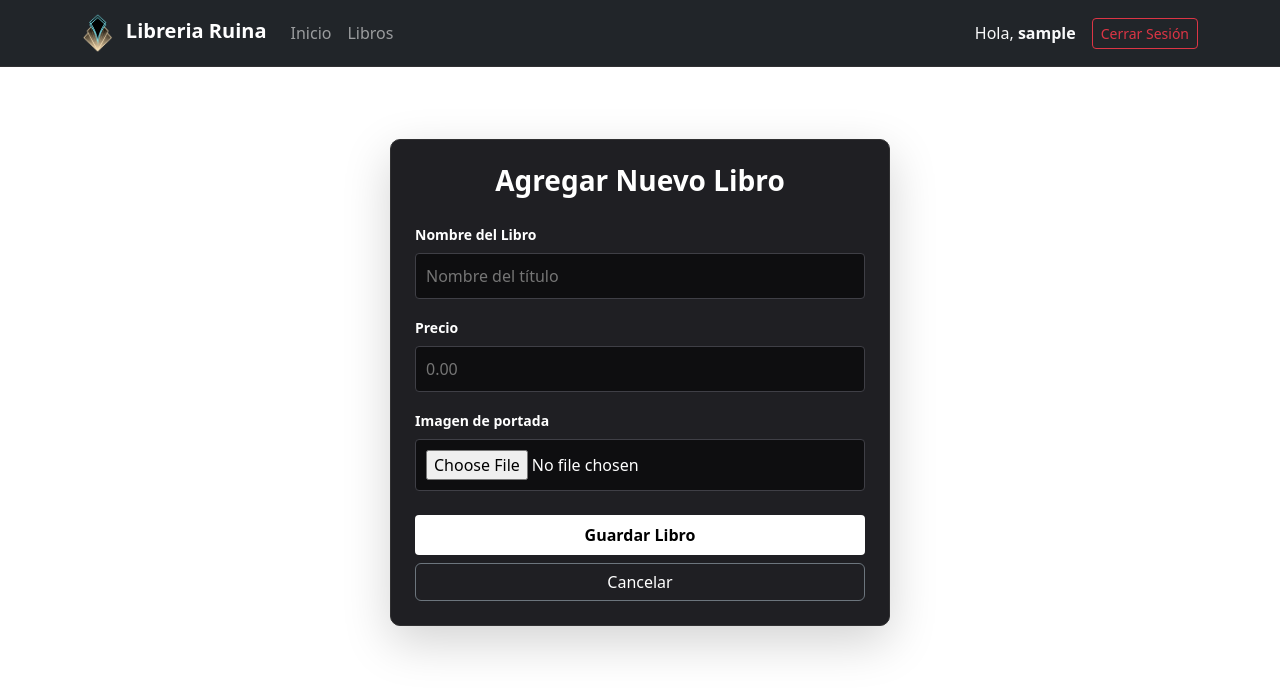
After one commit to Nixozx/ProyectoDjangoLibreria, a Django app: page /agregar/ in a window 1280 px wide. The commit adds this page. Shown: the top 694 px of the page. Run offline with Django 5.2, Linux system fonts and the light colour scheme; the visitor is signed in with stand-in values (Sample User, id 1).

Commit message:
Catálogo funcional: Botón de agregar con borde, formulario protegido y diseño premium

```diff
--- /dev/null
+++ b/core_app/templates/core/agregar.html
@@ -0,0 +1,54 @@
+{% extends 'layouts/base.html' %}
+{% block content %}
+<div class="container d-flex justify-content-center py-5">
+    <div class="card p-4 shadow-lg" style="width: 100%; max-width: 500px; background-color: #1f1f23; border: 1px solid #303032; border-radius: 10px;">
+        <h3 class="text-center mb-4 text-white fw-bold">Agregar Nuevo Libro</h3>
+
+        <form method="POST" enctype="multipart/form-data">
+            {% csrf_token %}
+
+            <div class="mb-3">
+                <label class="form-label text-white small fw-bold">Nombre del Libro</label>
+                <input type="text" name="nombre" class="custom-input" placeholder="Nombre del título" required>
+            </div>
+
+            <div class="mb-3">
+                <label class="form-label text-white small fw-bold">Precio</label>
+                <input type="number" name="precio" class="custom-input" placeholder="0.00" step="0.01" required>
+            </div>
+
+            <div class="mb-3">
+                <label class="form-label text-white small fw-bold">Imagen de portada</label>
+                <input type="file" name="imagen" class="custom-input" accept="image/*" required>
+            </div>
+
+            <div class="d-grid gap-2 mt-4">
+                <button type="submit" class="btn-modern-light py-2">Guardar Libro</button>
+                <a href="{% url 'catalog' %}" class="btn btn-outline-secondary text-white border-secondary">Cancelar</a>
+            </div>
+        </form>
+    </div>
+</div>
+
+<style>
+    .custom-input {
+        width: 100%;
+        padding: 10px;
+        background-color: #0e0e10 !important;
+        border: 1px solid #3f3f46 !important;
+        color: #ffffff !important;
+        border-radius: 4px;
+        outline: none;
+    }
+    .custom-input:focus { border-color: #ffffff; }
+    .btn-modern-light {
+        background-color: #ffffff;
+        color: #000000;
+        border: none;
+        font-weight: bold;
+        border-radius: 4px;
+        transition: 0.3s;
+    }
+    .btn-modern-light:hover { background-color: #cccccc; }
+</style>
+{% endblock %}
--- a/core_app/urls.py
+++ b/core_app/urls.py
@@ -8,4 +8,5 @@ urlpatterns = [
     path('login/', auth_views.LoginView.as_view(template_name='registration/login.html'), name='login'),
     path('logout/', auth_views.LogoutView.as_view(), name='logout'),
     path('register/', views.register, name='register'),
+    path('agregar/', views.agregar_libro, name='agregar_libro'),
 ]
--- a/core_app/views.py
+++ b/core_app/views.py
@@ -1,4 +1,5 @@
 from django.shortcuts import render, redirect
+from django.contrib.auth.decorators import login_required
 from django.contrib.auth.forms import UserCreationForm
 from django.contrib import messages
 
@@ -13,10 +14,16 @@ def register(request):
         form = UserCreationForm(request.POST)
         if form.is_valid():
             form.save()
-            username = form.cleaned_data.get('username')
-            messages.success(request, f'¡Cuenta creada para {username}!')
+            messages.success(request, "¡Cuenta creada con éxito!")
             return redirect('login')
     else:
         form = UserCreationForm()
+    return render(request, 'registration/register.html', {'form': form})
 
-    return render(request, 'registration/register.html', {'form': form})
+# Solo usuarios logueados pueden entrar aquí
+@login_required(login_url='login')
+def agregar_libro(request):
+    if request.method == 'POST':
+
+        return redirect('catalog')
+    return render(request, 'core/agregar.html')
```
Also changed, not shown: core/settings.py (+5 -2 lines), core_app/templates/core/catalog.html (+128 -11 lines).
